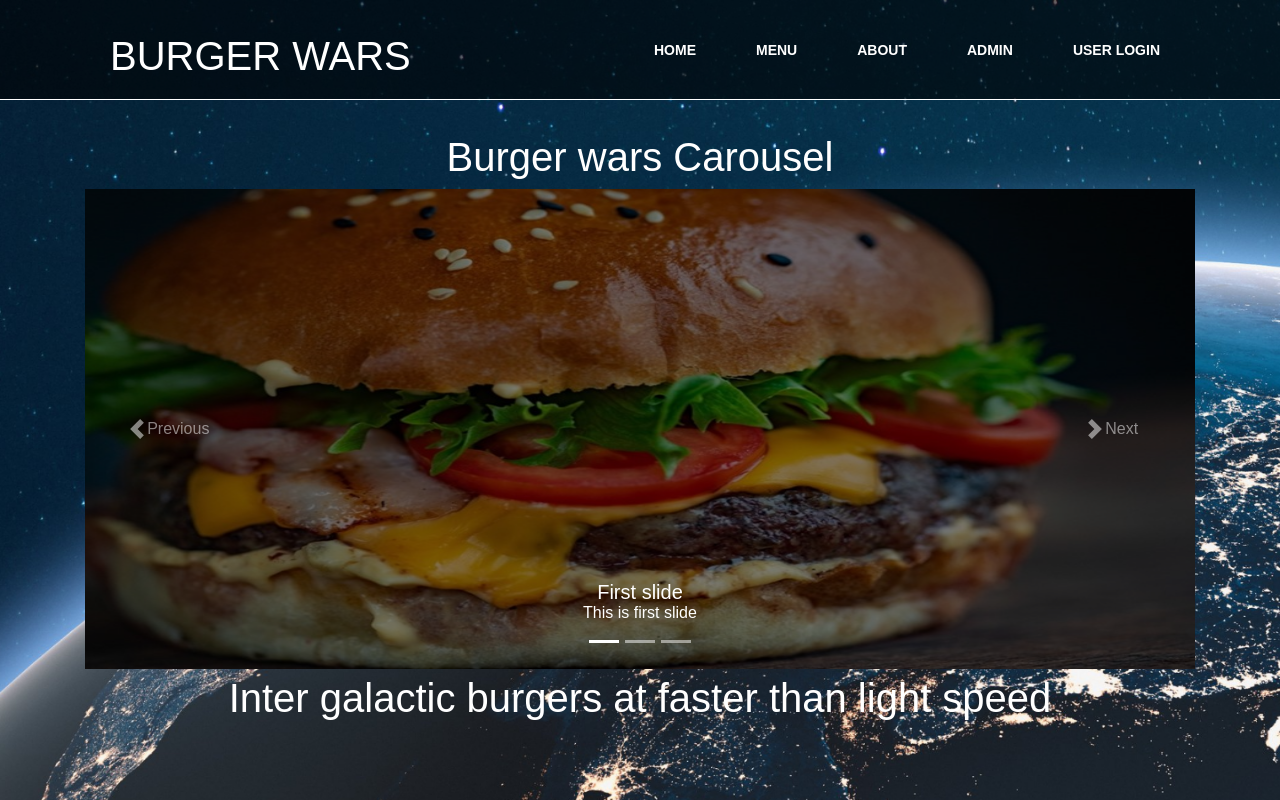
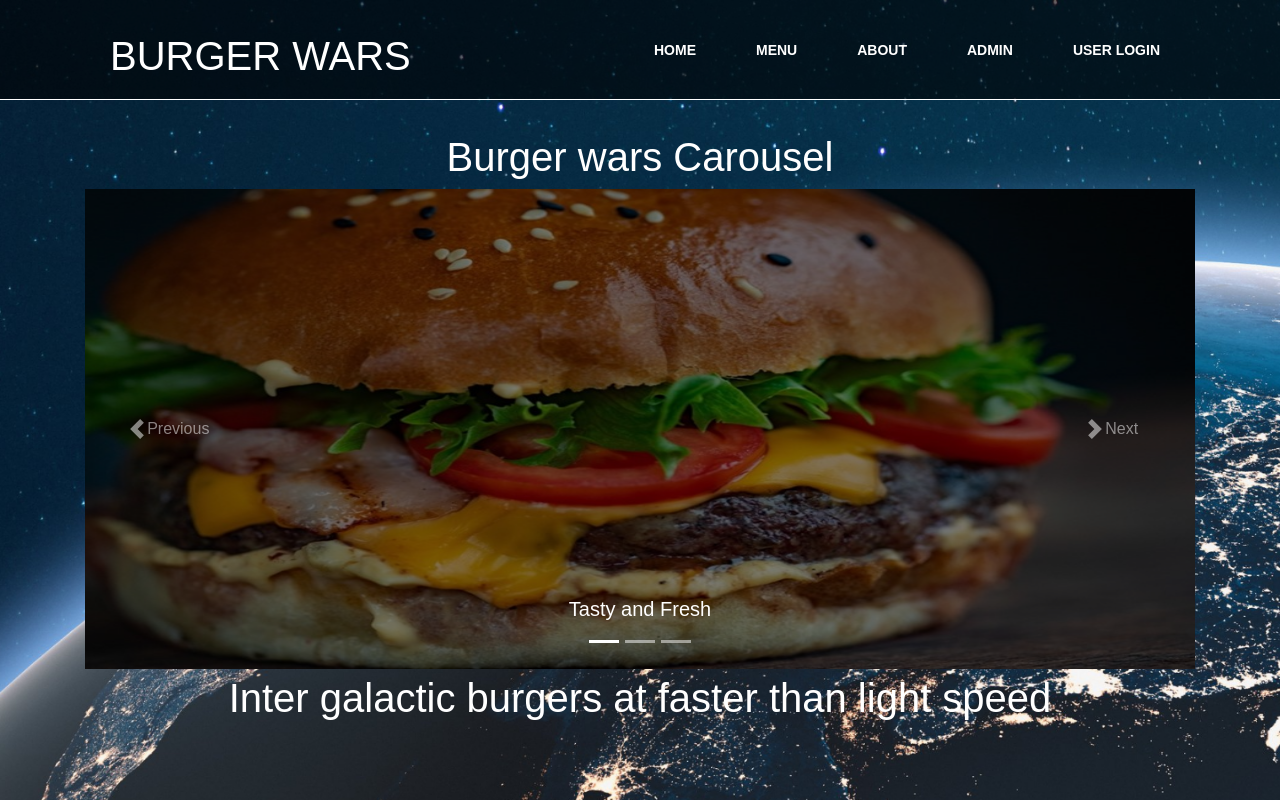
Before and after one commit to BostonMansheim/ISQA3900_Group4_NEW, a Django app: page / in a window 1280 px wide. Run offline with Django 4.2, Linux system fonts and the light colour scheme.

Commit message:
Update home.html

```diff
--- a/burgerwars/templates/burgerwars/home.html
+++ b/burgerwars/templates/burgerwars/home.html
@@ -56,22 +56,22 @@
                     <div class="carousel-item active">
                         <img src="../../static/css/Picture1.jpg " class="w-100 h-100 ">
                         <div class="carousel-caption ">
-                            <h5>First slide</h5>
-                            <p>This is first slide</p>
+                            <h5>Tasty and Fresh</h5>
+               <!--             <p>This is first slide</p> -->
                         </div>
                     </div>
                     <div class="carousel-item ">
                         <img src="../../static/css/Picture2.jpg " class="w-100 h-100 ">
                         <div class="carousel-caption ">
-                            <h5>Second slide</h5>
-                            <p>This is second slide</p>
+                            <h5>Tasty and Fresh</h5>
+             <!--               <p>This is second slide</p> -->
                         </div>
                     </div>
                     <div class="carousel-item ">
                         <img src="../../static/css/Picture3.jpg  " class="w-100 h-100 ">
                         <div class="carousel-caption ">
-                            <h5>Third slide</h5>
-                            <p>This is third slide</p>
+                            <h5>Tasty and Fresh</h5>
+            <!--                <p>This is third slide</p> -->
                         </div>
                     </div>
                 </div>
```
